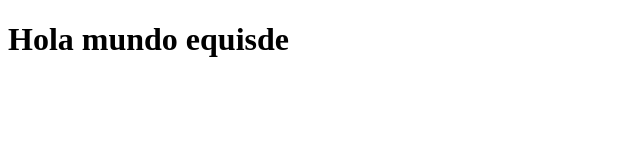
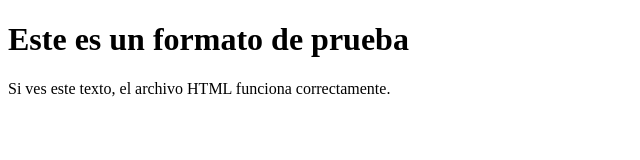
Before and after one commit to eddiecarnero/gestion-inventario, a plain HTML site: page index.html in a window 1280 px wide. Shown: the whole page, without its empty margins (0-640 px from the left). Drawn offline with Linux system fonts and the light colour scheme.

Commit message:
Comprobando el html

```diff
--- a/index.html
+++ b/index.html
@@ -1,9 +1,11 @@
 <!DOCTYPE html>
-<html>
-    <head>
-        <title>Document</title>
-    </head>
-    <body>
-        <h1>Hola mundo equisde</h1>
-    </body>
+<html lang="es">
+<head>
+    <meta charset="UTF-8">
+    <title>Prueba</title>
+</head>
+<body>
+    <h1>Este es un formato de prueba</h1>
+    <p>Si ves este texto, el archivo HTML funciona correctamente.</p>
+</body>
 </html>
```
